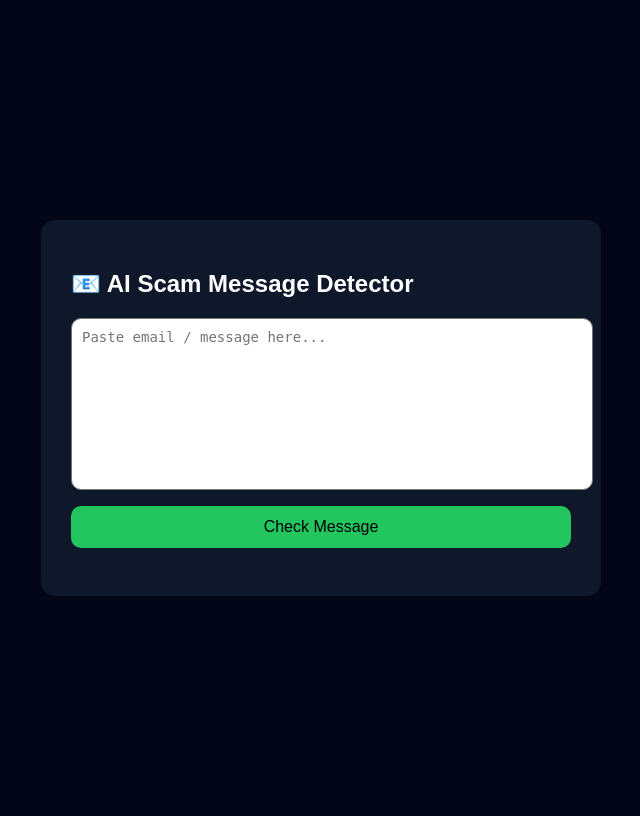
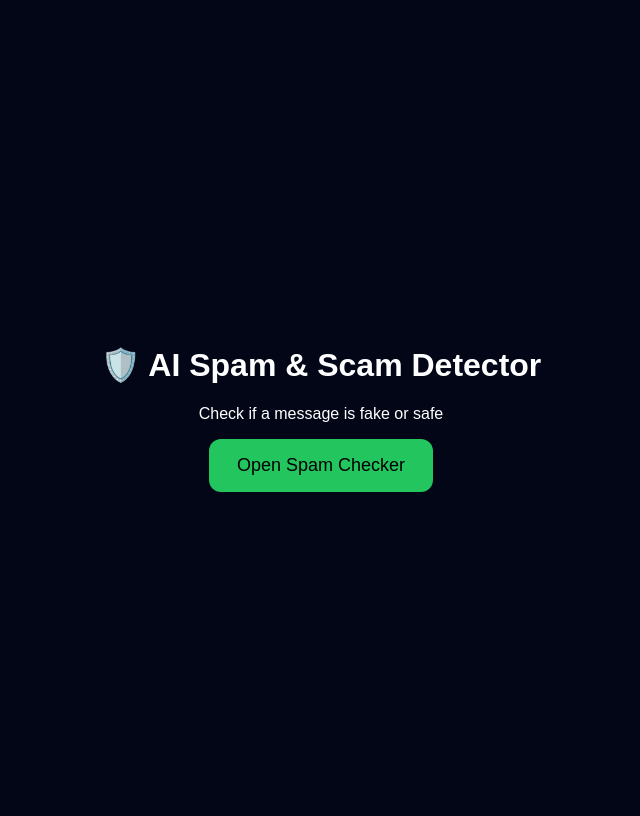
Before and after one commit to bhanu-3333/AI-Voice-Spam-Msg-Detector-Web, a Flask app: page / in a window 1280 px wide. Shown: the whole page, without its empty margins (319-959 px from the left). Run offline with Flask 3, Linux system fonts and the light colour scheme.

```diff
--- a/templates/index.html
+++ b/templates/index.html
@@ -1,167 +1,35 @@
 <!DOCTYPE html>
-<html lang="en">
+<html>
 <head>
-  <meta charset="UTF-8">
-  <title>AI Scam Message Detector</title>
-
+  <title>AI Scam Detector</title>
   <style>
-    body {
-      font-family: Arial, sans-serif;
-      background: #020617;
-      color: white;
-      display: flex;
-      justify-content: center;
-      align-items: center;
-      height: 100vh;
+    body{
+      background:#020617;
+      color:white;
+      font-family:Arial;
+      display:flex;
+      justify-content:center;
+      align-items:center;
+      height:100vh;
+      text-align:center;
     }
-
-    .box {
-      background: #0f172a;
-      padding: 30px;
-      border-radius: 14px;
-      width: 500px;
+    button{
+      padding:16px 28px;
+      font-size:18px;
+      border:none;
+      border-radius:12px;
+      background:#22c55e;
+      cursor:pointer;
     }
-
-    textarea {
-      width: 100%;
-      height: 150px;
-      border-radius: 10px;
-      padding: 10px;
-      font-size: 14px;
-      resize: none;
-    }
-
-    button {
-      width: 100%;
-      padding: 12px;
-      margin-top: 12px;
-      background: #22c55e;
-      border: none;
-      border-radius: 10px;
-      font-size: 16px;
-      cursor: pointer;
-    }
-
-    .advice-btn {
-      background: #3b82f6;
-    }
-
-    .result {
-      margin-top: 18px;
-      font-size: 16px;
-      line-height: 1.6;
-    }
-
-    .fake { color: #ef4444; }
-    .safe { color: #22c55e; }
   </style>
 </head>
 <body>
 
-<div class="box">
-  <h2>📧 AI Scam Message Detector</h2>
-
-  <textarea id="email" placeholder="Paste email / message here..."></textarea>
-
-  <button onclick="checkEmail()">Check Message</button>
-
-  <div class="result" id="result"></div>
-
-  <button class="advice-btn" id="adviceBtn" onclick="showAdvice()" style="display:none;">
-    What should I do?
-  </button>
+<div>
+  <h1>🛡️ AI Spam & Scam Detector</h1>
+  <p>Check if a message is fake or safe</p>
+  <button onclick="location.href='/checker'">Open Spam Checker</button>
 </div>
-
-<script>
-/* 🔊 VOICE FUNCTION */
-function speak(text) {
-  window.speechSynthesis.cancel();
-  const msg = new SpeechSynthesisUtterance(text);
-  msg.lang = "en-US";
-  msg.rate = 0.9;
-  window.speechSynthesis.speak(msg);
-}
-
-let lastResultType = ""; // "fake" or "safe"
-
-/* 🧠 MAIN FUNCTION */
-async function checkEmail() {
-  const emailText = document.getElementById("email").value;
-  const lowerText = emailText.toLowerCase();
-  const resultBox = document.getElementById("result");
-  const adviceBtn = document.getElementById("adviceBtn");
-
-  adviceBtn.style.display = "none";
-  resultBox.innerHTML = "🔍 Analyzing message...";
-
-  if (!emailText.trim()) {
-    resultBox.innerHTML = "⚠️ Please enter a message.";
-    return;
-  }
-
-  const response = await fetch("/predict", {
-    method: "POST",
-    headers: { "Content-Type": "application/x-www-form-urlencoded" },
-    body: `email=${encodeURIComponent(emailText)}`
-  });
-
-  const data = await response.json();
-  const res = data[0];
-  const confidence = Math.round(res.score * 100);
-
-  /* 🔴 SCAM */
-  if (res.label === "LABEL_1") {
-    lastResultType = "fake";
-
-    speak("Warning! This message looks like a scam. Do not click links or make payments.");
-
-    resultBox.innerHTML = `
-      🚨 <b class="fake">Scam Alert!</b><br>
-      This message is likely <b>FAKE</b>.<br>
-      🔥 Risk Level: ${confidence}%
-    `;
-
-    adviceBtn.style.display = "block";
-  }
-
-  /* 🟢 SAFE */
-  else {
-    lastResultType = "safe";
-
-    speak("This message looks safe. No immediate risk detected.");
-
-    resultBox.innerHTML = `
-      ✅ <b class="safe">Looks Safe</b><br>
-      This message appears legitimate.<br>
-      🟢 Risk Level: ${confidence}%
-    `;
-
-    adviceBtn.style.display = "block";
-  }
-}
-
-/* 📌 ADVICE BUTTON */
-function showAdvice() {
-  const resultBox = document.getElementById("result");
-
-  if (lastResultType === "fake") {
-    resultBox.innerHTML += `
-      <br><br><b>🛑 What should you do?</b><br>
-      • ❌ Do NOT click any links<br>
-      • ❌ Do NOT make payments<br>
-      • ❌ Do NOT share OTP or passwords<br>
-      • ✅ Delete or report the message
-    `;
-  } else if (lastResultType === "safe") {
-    resultBox.innerHTML += `
-      <br><br><b>ℹ️ General Safety Tips</b><br>
-      • ✅ Verify sender details<br>
-      • ✅ Be cautious with links<br>
-      • ✅ Keep personal info private
-    `;
-  }
-}
-</script>
 
 </body>
 </html>
```
